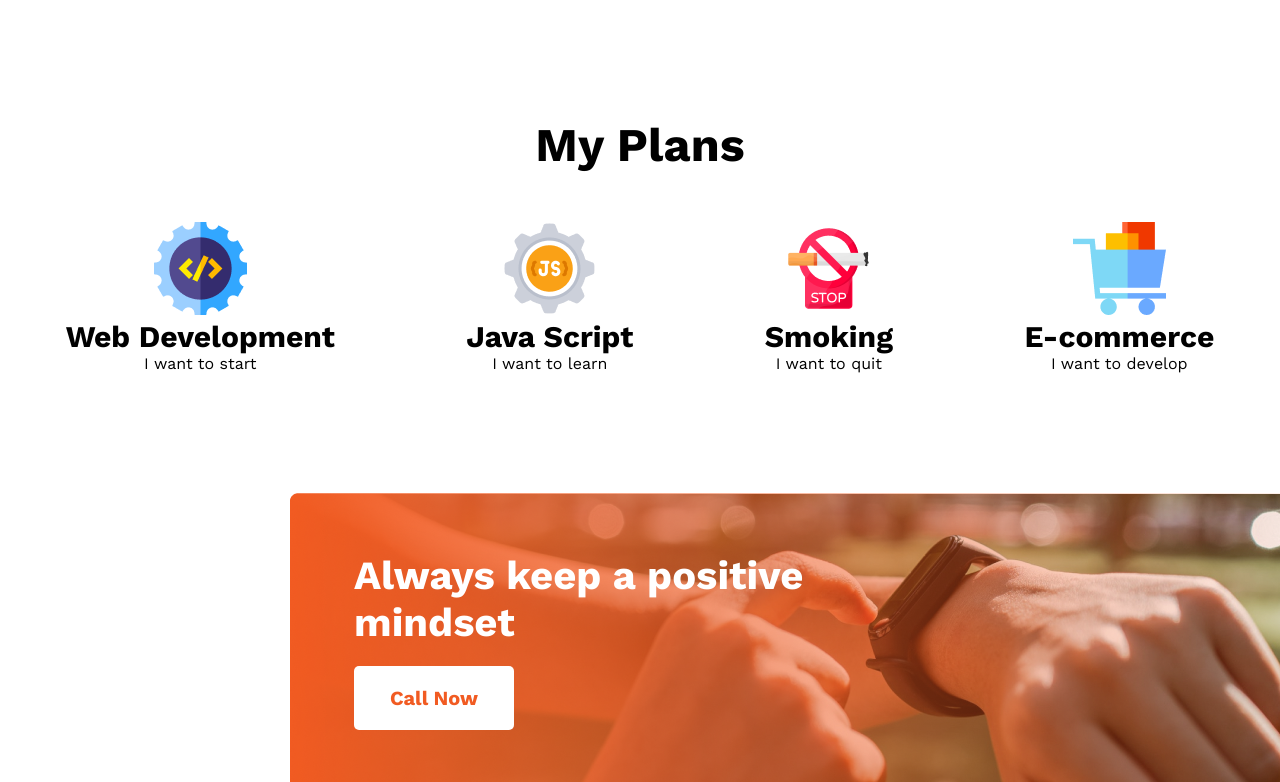
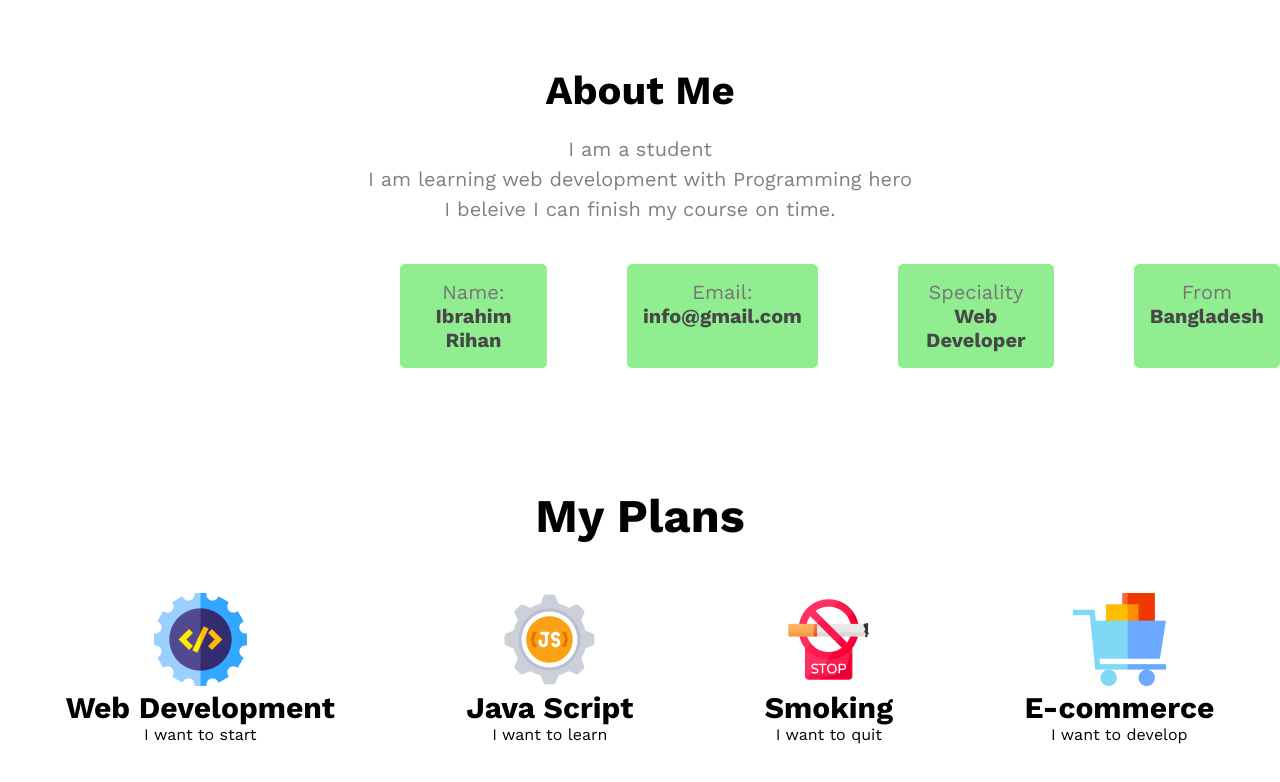
Before and after one commit to Ibrahim-RIhan/First_Assignment, a plain HTML site: page index.html in a window 1280 px wide. Shown: the part 1662-2444 px from the top of the page. Drawn offline with nearby package versions, Linux system fonts and the light colour scheme.

Commit message:
extra about me added

```diff
--- a/index.html
+++ b/index.html
@@ -44,6 +44,30 @@
                 </ul>
             </div>
         </section>
+        <section class="about-me">
+            <div>
+                <h2 style="font-size: 40px;font-weight: 700; margin-bottom: 20px;" >About Me</h2>
+                <p style="color: gray;font-size: 20px;line-height: 30px;">I am a student <br>  I am learning web development with Programming hero <br> I beleive I can finish my course on time.</p>
+                <div class="about-me-container">
+                    <div class="about-info">
+                        <p class="about-me-title">Name:</p>
+                        <p class="about-me-description">Ibrahim Rihan</p>
+                    </div>
+                    <div class="about-info">
+                        <p class="about-me-title">Email:</p>
+                        <p class="about-me-description">info@gmail.com</p>
+                    </div>
+                    <div class="about-info">
+                        <p class="about-me-title">Speciality</p>
+                        <p class="about-me-description">Web Developer</p>
+                    </div>
+                    <div class="about-info">
+                        <p class="about-me-title">From</p>
+                        <p class="about-me-description">Bangladesh</p>
+                    </div>
+                </div>
+            </div>
+        </section>
         <section class="section-two">
             <div class="plans">
                 <h3>My Plans</h3>
@@ -81,12 +105,13 @@
                 </div>
             </div>
         </section>
-
-
+    </main>
+    <footer>
         <section class="section-four">
             <div class="footer-desc">
                 <h3 class="footer-title">Future</h3>
-                    <p style="margin-bottom: 13px;">There are many variations of passages of Lorem Ipsum<br>available, but the majority have suffered alteration in some<br>form, by injected humour, or randomised words</p>
+                <p style="margin-bottom: 13px;">There are many variations of passages of Lorem Ipsum<br>available, but
+                    the majority have suffered alteration in some<br>form, by injected humour, or randomised words</p>
                 <p style="margin-bottom: 13px;">Email:info@gmail.com</p>
                 <p style="margin-bottom: 13px;">0130000000</p>
                 <div class="image-container" style="gap: 20px;">
@@ -97,15 +122,12 @@
             </div>
             <div class="footer-btn">
                 <h5 style="margin-bottom: 20px; font-size: 35px; font-weight: 700;">Subscribe</h5>
-                    <input type="email" name="email" id="email" style="margin-bottom: 17px;" placeholder="Your Email Adress">
+                <input type="email" name="email" id="email" style="margin-bottom: 17px;"
+                    placeholder="Your Email Adress">
                 <br>
-                    <input class="btn-submit" type="button" value="Submit" >
+                <input class="btn-submit" type="button" value="Submit">
             </div>
         </section>
-    </main>
-    <!-- <footer>
-        <h1>Hello</h1>
-    </footer> -->
+    </footer>
 </body>
-
 </html>
--- a/styles/styles.css
+++ b/styles/styles.css
@@ -92,6 +92,38 @@ body {
 .section-one-list {
     font-size: 20px;
     color: gray;
+}
+/* About Me */
+.about-me{
+    text-align: center;
+    font-family: 'Work Sans', sans-serif;
+    margin-top: 70px;
+
+}
+.about-me-container {
+    display: flex;
+    gap: 80px;
+    margin-top: 40px;
+    margin-left: 400px;
+    text-align: center;
+
+
+}
+.about-info{
+    border: 1px solid lightgreen;
+    border-radius: 5px;
+    padding: 15px;
+    background-color: lightgreen;
+}
+.about-me-title {
+    font-size: 20px;
+    color: #757575;
+}
+
+.about-me-description {
+    font-size: 20px;
+    font-weight: 700;
+    color: #474747;
 }
 
 /* Section Two  */
```
Lines whose indentation alone changed are shown as unchanged.
